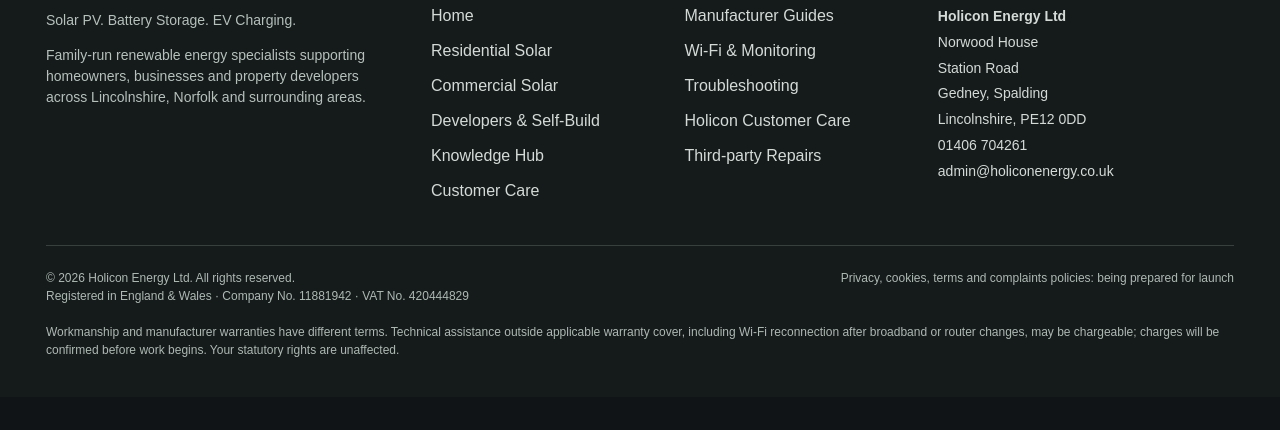
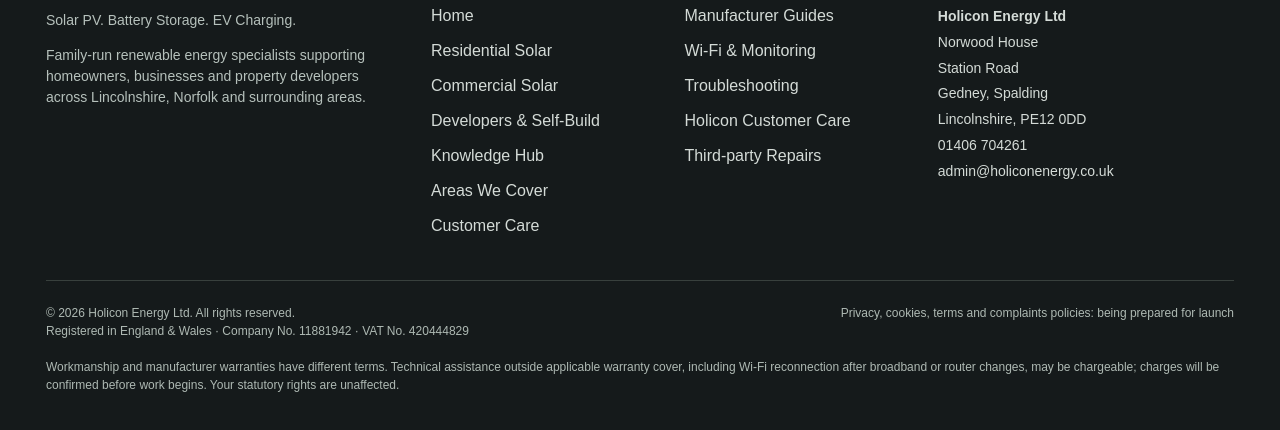
Before and after one commit to HoliconEnergy/holicon-energy-website, a website: page index.html in a window 1280 px wide. Shown: the part 2295-2725 px from the top of the page. Before the commit the page ends 2692 px from the top, so only its background shows below. Drawn offline with Linux system fonts and the light colour scheme.

Commit message:
Connect local service-area page from index.html

```diff
--- a/index.html
+++ b/index.html
@@ -56,7 +56,7 @@
 <section class="wrap simple-section knowledge-block" id="discover"><div><h2>Knowledge Hub</h2><p>Explore practical guides on solar PV, batteries, commercial energy and developer projects.</p></div><a class="hero-secondary compact" href="/knowledge/">Explore the Knowledge Hub <span>→</span></a></section>
 </main><footer aria-label="Site footer" class="site-footer"><div class="wrap footer-inner"><div class="footer-grid">
 <div><div class="footer-logo">HOLICON <span>ENERGY</span></div><p class="footer-summary">Solar PV. Battery Storage. EV Charging.</p><p class="footer-summary">Family-run renewable energy specialists supporting homeowners, businesses and property developers across Lincolnshire, Norfolk and surrounding areas.</p></div>
-<div><h2 class="footer-heading">Explore</h2><nav aria-label="Footer site navigation" class="footer-nav"><a href="/#home">Home</a><a href="/residential/">Residential Solar</a><a href="/commercial/">Commercial Solar</a><a href="/developers/">Developers &amp; Self-Build</a><a href="/knowledge/">Knowledge Hub</a><a href="/customer-care/">Customer Care</a></nav></div>
+<div><h2 class="footer-heading">Explore</h2><nav aria-label="Footer site navigation" class="footer-nav"><a href="/#home">Home</a><a href="/residential/">Residential Solar</a><a href="/commercial/">Commercial Solar</a><a href="/developers/">Developers &amp; Self-Build</a><a href="/knowledge/">Knowledge Hub</a><a href="/areas/">Areas We Cover</a><a href="/customer-care/">Customer Care</a></nav></div>
 <div><h2 class="footer-heading">Help &amp; Aftercare</h2><nav aria-label="Footer support navigation" class="footer-nav"><a href="/aftercare/">Manufacturer Guides</a><a href="/aftercare/">Wi-Fi &amp; Monitoring</a><a href="/#help">Troubleshooting</a><a href="/customer-care/">Holicon Customer Care</a><a href="/customer-care/third-party.html">Third-party Repairs</a></nav></div>
 <div><h2 class="footer-heading">Contact &amp; Company</h2><address class="footer-contact"><strong>Holicon Energy Ltd</strong><br/>Norwood House<br/>Station Road<br/>Gedney, Spalding<br/>Lincolnshire, PE12 0DD<br/><a href="tel:+441406704261">01406 704261</a><br/><a href="mailto:admin@holiconenergy.co.uk">admin@holiconenergy.co.uk</a><br/></address></div>
 </div><div class="footer-bottom"><div>© <span id="year"></span> Holicon Energy Ltd. All rights reserved.<br/>Registered in England &amp; Wales · Company No. 11881942 · VAT No. 420444829</div><div class="footer-legal"><span>Privacy, cookies, terms and complaints policies: being prepared for launch</span></div></div><p class="footer-note">Workmanship and manufacturer warranties have different terms. Technical assistance outside applicable warranty cover, including Wi-Fi reconnection after broadband or router changes, may be chargeable; charges will be confirmed before work begins. Your statutory rights are unaffected.</p></div></footer>
```
